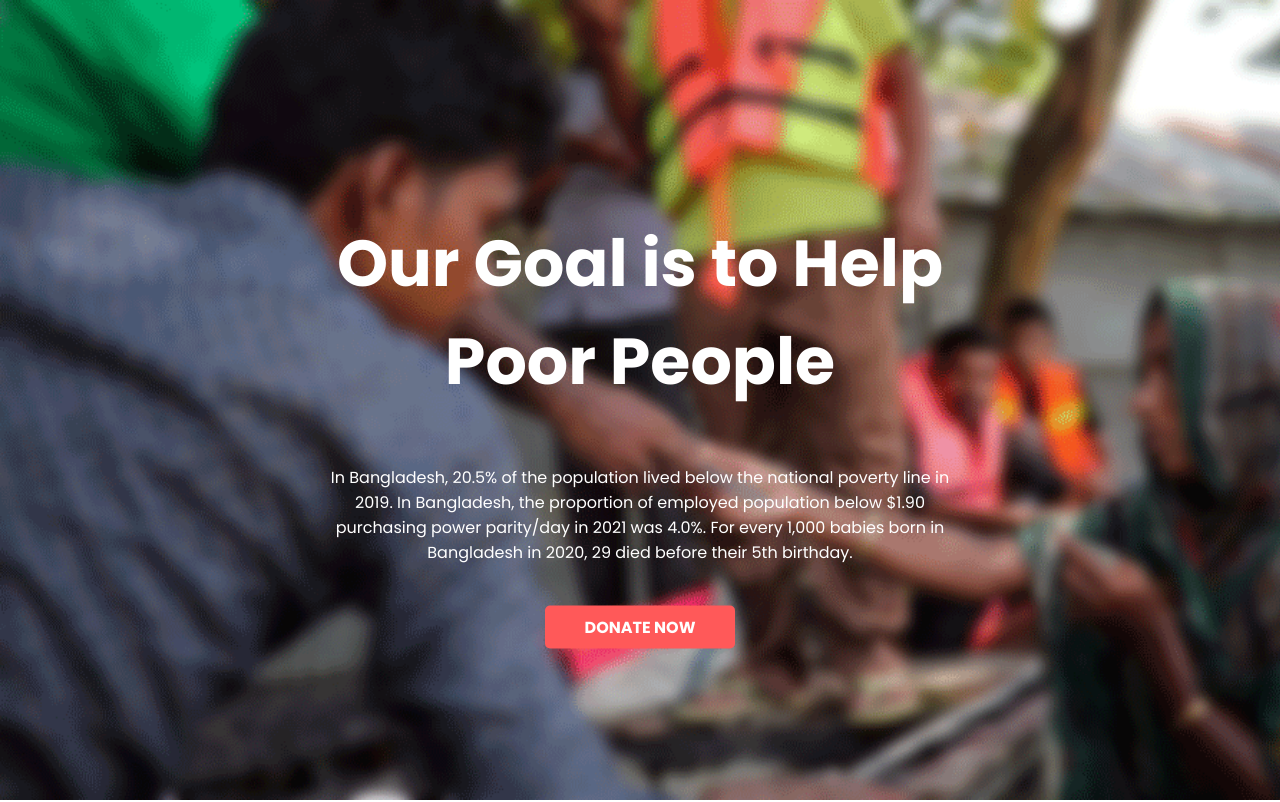
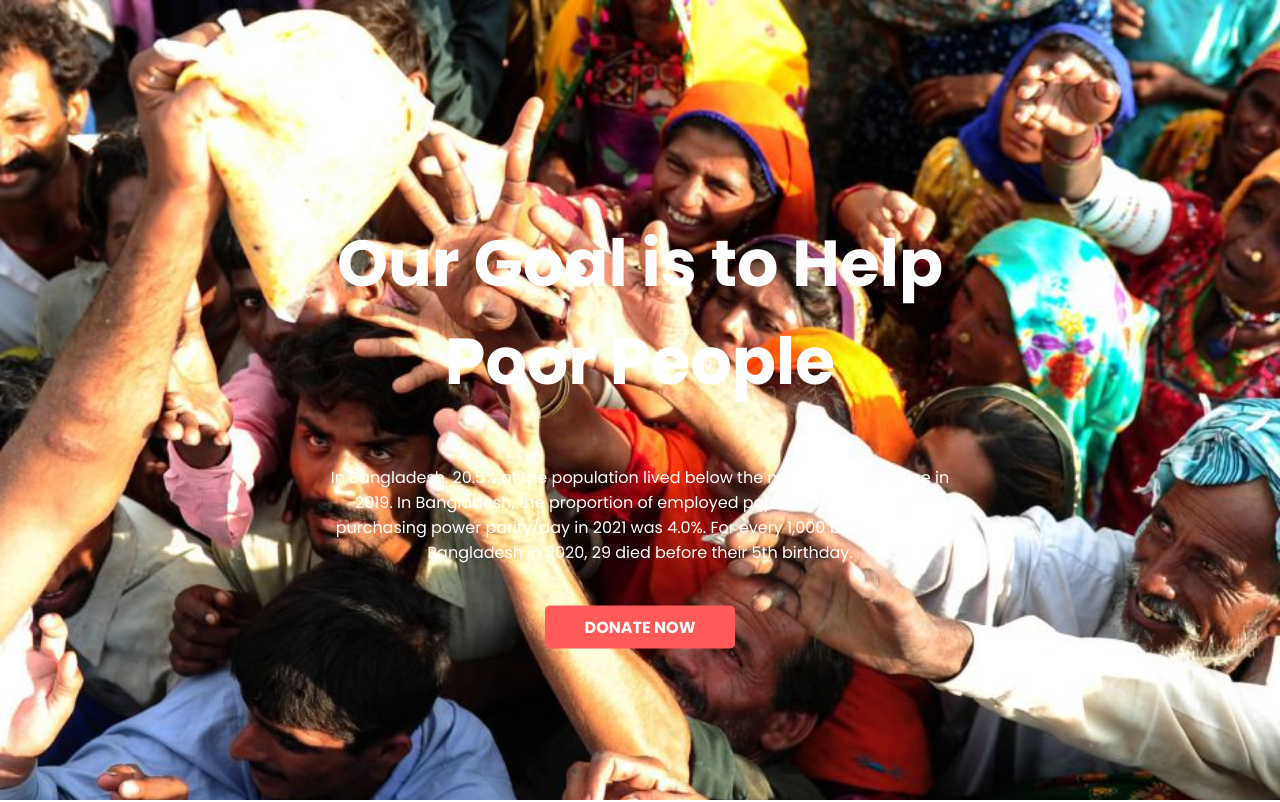
Before and after one commit to rashariful91/first-assignment, a plain HTML site: page index.html in a window 1280 px wide. Shown: the top 802 px of the page. Drawn offline with Linux system fonts and the light colour scheme.

Commit message:
img not showing

```diff
--- a/asst/style.css
+++ b/asst/style.css
@@ -18,7 +18,7 @@ a {
 }
 
 .top-hero {
-    background-image: url(/images/top-hero.png);
+    background-image: url(/images/donation0.jpg);
     background-repeat: no-repeat;
     background-size: cover;
     height: 100vh;
```
